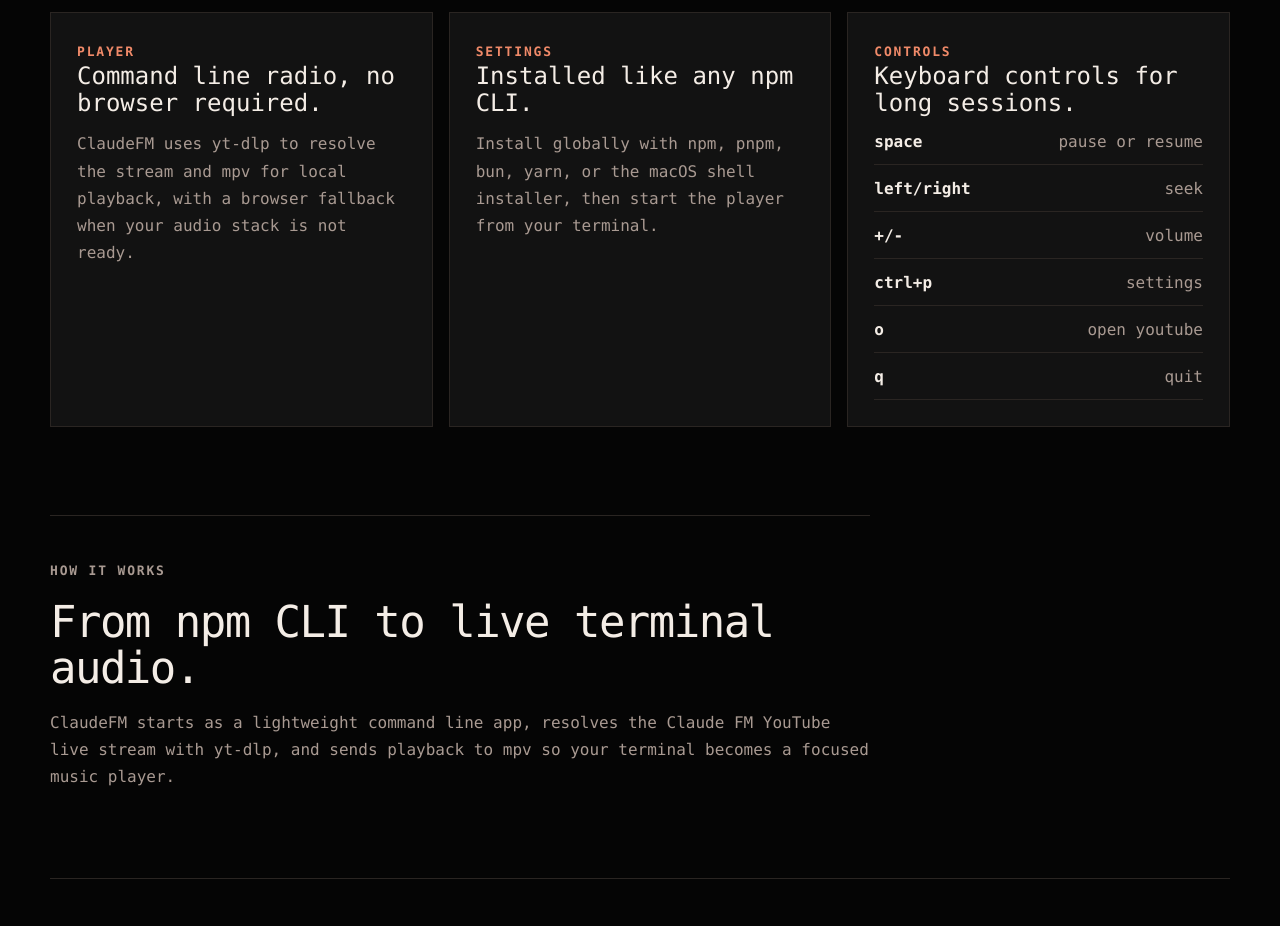
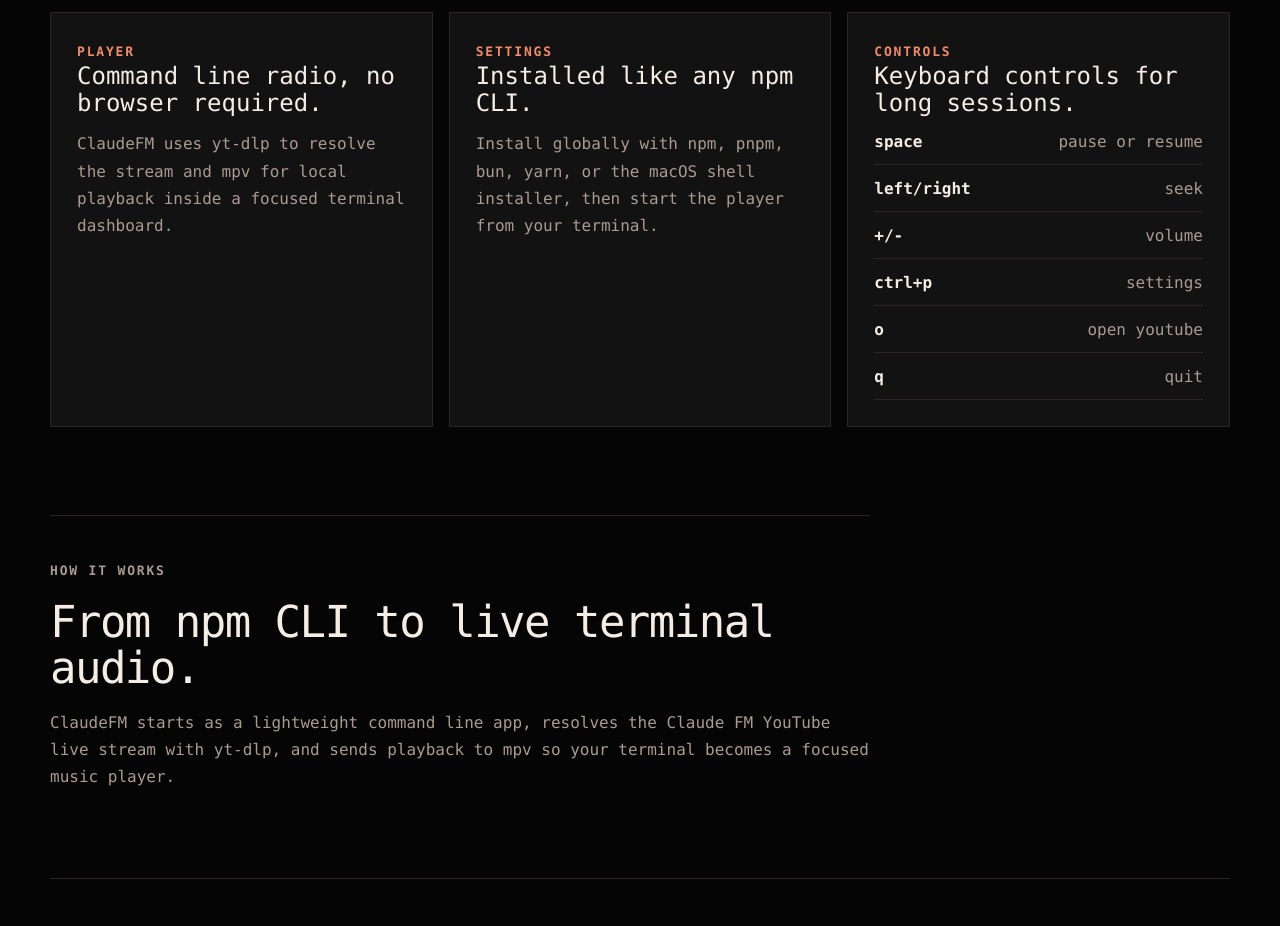
Before and after one commit to GithubAnant/claudefm, a Next.js app in the folder website/: page / in a window 1280 px wide. Shown: the part 1720-2646 px from the top of the page. Built offline with nearby package versions, Linux system fonts and the light colour scheme; no server answers.

Commit message:
Tighten website playback copy

```diff
--- a/website/src/app/page.tsx
+++ b/website/src/app/page.tsx
@@ -242,7 +242,7 @@
           <h3>Command line radio, no browser required.</h3>
           <p>
             ClaudeFM uses yt-dlp to resolve the stream and mpv for local
-            playback, with a browser fallback when your audio stack is not ready.
+            playback inside a focused terminal dashboard.
           </p>
         </article>
         <article>
```
